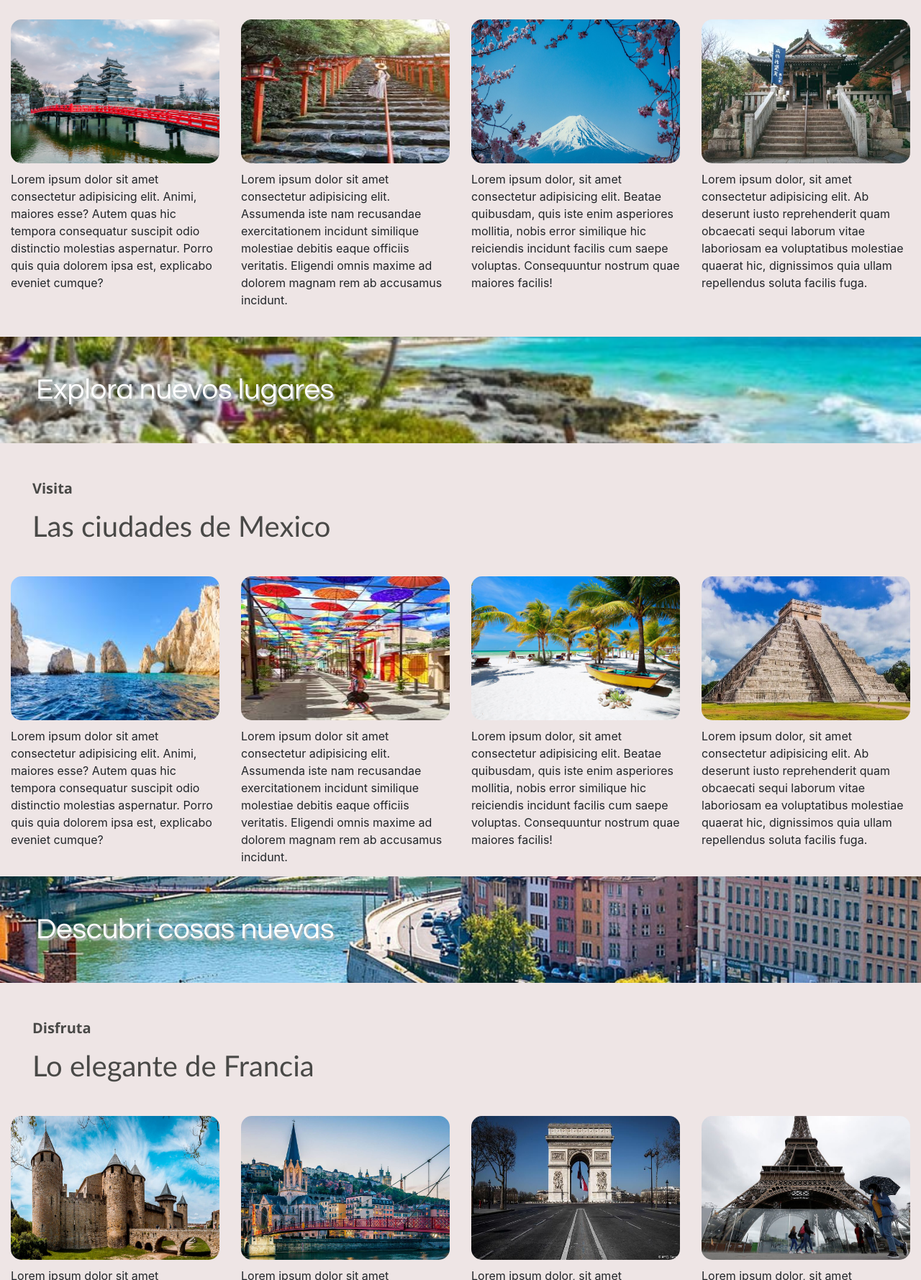
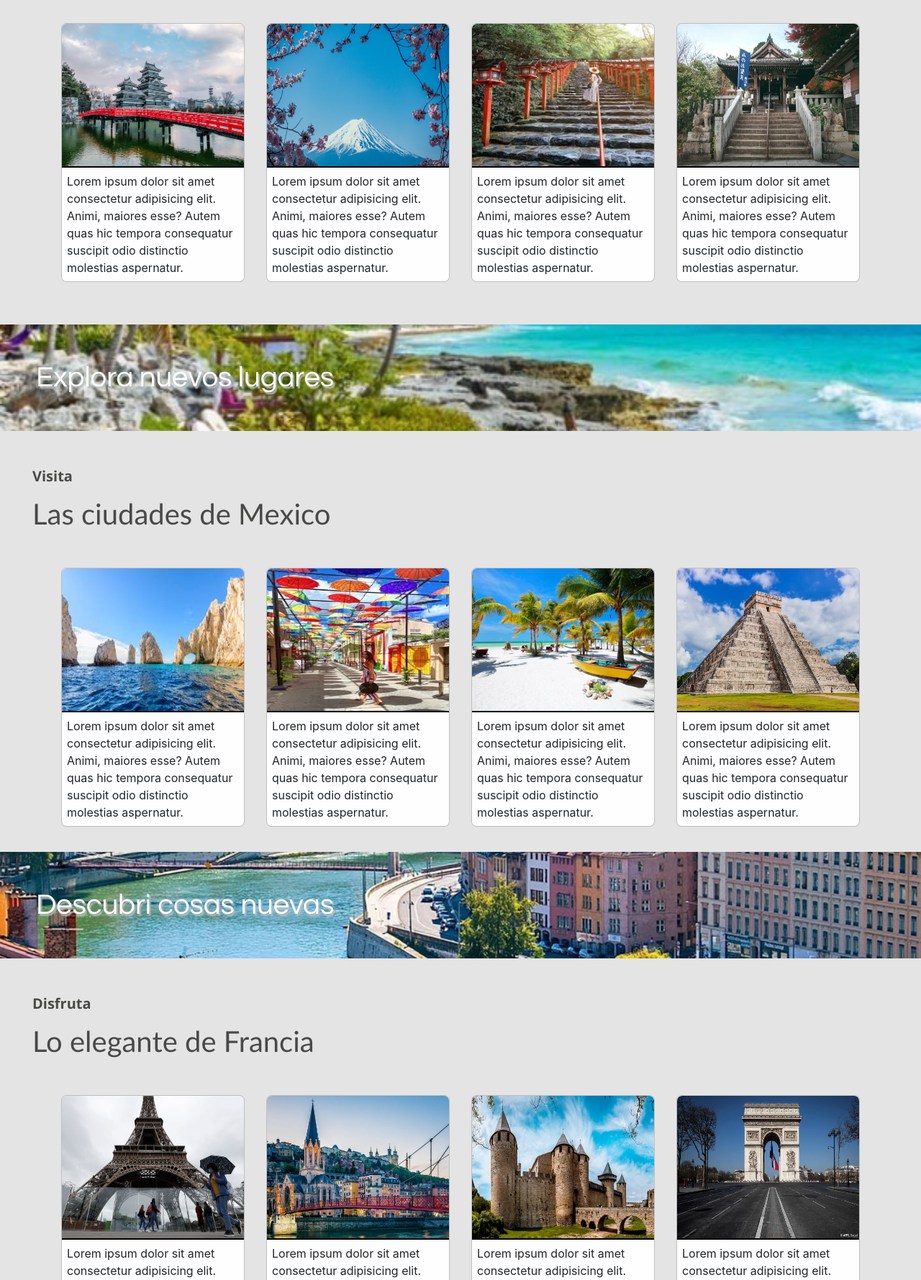
Before and after one commit to jorgeeliasduranalanoca/mi_proyecto, a website: page index.html in a window 1280 px wide. Shown: the part 701-2480 px from the top of the page at 72% size. Drawn offline with nearby package versions, Linux system fonts and the light colour scheme.

Commit message:
modificaciones

```diff
--- a/css/style.css
+++ b/css/style.css
@@ -3,7 +3,7 @@
   padding: 0px; }
 
 .fondo {
-  background-color: rgba(235, 224, 224, 0.815); }
+  background-color: #e4e4e4; }
 
 /*--------------------navegador baner e incio de pagina ----------------------*/
 .inicio {
@@ -46,16 +46,45 @@
 /*----------------------- fin de navegador baner e incio de pagina --------------- */
 /*------------------------- footer de todas los HTML-------------------------*/
 footer {
-  text-align: center;
   color: #ffffff;
   font-family: Candara, Calibri, Segoe, "Segoe UI", Optima, Arial, sans-serif;
-  font-size: 25px;
+  font-size: 15px;
   margin: 0px;
   padding: 70px 40px 70px 40px;
   background-color: #9dc0ce; }
 
+.titulosfot {
+  font-size: 25px;
+  text-decoration: underline; }
+
+.datosfot {
+  font-size: 17px;
+  margin: 10px 0px 10px 5px;
+  font-family: none;
+  list-style-type: none;
+  color: #e0e0e0;
+  transition: 0.3s;
+  cursor: pointer; }
+
+.datosfot:hover {
+  color: white; }
+
+.imgfot {
+  height: 20px;
+  width: 20px;
+  background-color: #9dc0ce; }
+
+.margendefot {
+  margin: 20px auto 20px auto; }
+
 .numeros {
   font-family: none; }
+
+.final {
+  text-align: center;
+  font-size: 30px;
+  margin: 70px 50px 50px 50px;
+  padding: 30px auto 30px auto; }
 
 /* -------------------------fin de footer de todas los HTML------------------------- */
 /*--------------------------------- estilo de index-------------------------------- */
@@ -85,26 +114,27 @@ h3 {
   font-size: 25px;
   color: #272727; }
 
-.bordesyhover {
-  margin: 0px;
-  padding: 0px; }
-
 .imgDeViajes {
-  margin: 15px 0px 10px 0px;
   width: 100%;
   height: 200px;
-  border-radius: 15px;
+  border-radius: 7px 7px 0px 0px;
+  border-bottom: solid 2px black; }
+
+.DeViajes {
   transition: 0.7s;
   transform: translateZ(0px);
-  cursor: pointer; }
+  border-radius: 7px;
+  border: solid 0.3px #bebebe;
+  margin: 20px auto 20px auto; }
 
-.imgDeViajes:hover {
-  box-shadow: 1px 1px 1px 5px #9dc0cedc;
+.DeViajes:hover {
+  box-shadow: 1px 1px 1px 5px #939494dc;
   transform: translateZ(0px); }
 
 .preciosdestino {
-  margin: 15px;
-  padding: 10px; }
+  padding: 7px;
+  background-color: rgba(255, 255, 255, 0.938);
+  border-radius: 0px 0px 7px 7px; }
 
 .presentacionaViajes {
   font-size: 20px;
--- a/index.html
+++ b/index.html
@@ -9,14 +9,15 @@
     <link rel="preconnect" href="https://fonts.gstatic.com">
     <link href="https://fonts.googleapis.com/css2?family=Bangers&display=swap" rel="stylesheet">
     <script href="js/bootstrap.min.js"></script>
-    <title>| NIP | La mejor manera de viajar | </title>
+    <link rel="shortcut icon" href="images/images index/icon_df0da688b2801e9aa59852c1931895b9.ico">
+    <title> | NIP | La mejor manera de viajar | </title>
     <meta name="description" content="Nuesto objetivo es que tengas la mejor experiencia posible atravez del mundo">
     <meta name="keywords" content="NIP, descubri, viaja, vacasiones, japon, mexico, francia, fin de semana">
 
 </head>
 
 <body class="fondo">
-  <header><div class="inicio">NIP.</div><img class="ayuda" src="images/images index/NIPLOGO.png" >
+  <header><div class="inicio">NIP.</div><img class="ayuda" src="images/images index/NIPLOGO.png">
   </header>
      <div class="baner animate__animated animate__pulse">Descubri un mundo nuevo con nosotros</div>
 
@@ -80,24 +81,43 @@
                            </div>
 
 
-                     <div class="container-fluid">
+                     <div class="container">
 
                        <div class= "row">
 
-                             <div class="bordesyhover col-lg-3 col-md-6 col-sm-12">
-                               <div><img class="imgDeViajes" src="images/images index/japon/castilloOsaka.jpg"></div class="preciosdestino"> Lorem ipsum dolor sit amet consectetur adipisicing elit. Animi, maiores esse? Autem quas hic tempora consequatur suscipit odio distinctio molestias aspernatur. Porro quis quia dolorem ipsa est, explicabo eveniet cumque?
+                        <div class=" col-lg-3 col-md-6 col-sm-12">
+                          <div class="  DeViajes ">
+
+
+                    <img class="imgDeViajes" src="images/images index/japon/castilloOsaka.jpg" >
+                    <div class="preciosdestino">Lorem ipsum dolor sit amet consectetur adipisicing elit. Animi, maiores esse? Autem quas hic tempora consequatur suscipit odio distinctio molestias aspernatur. </div>
+
+
+                              </div>
                       </div>
 
-                               <div class="bordesyhover col-lg-3 col-md-6 col-sm-12"><div><img class="imgDeViajes" src="images/images index/japon/monteKuramaOsaka.jpg" ></div class="preciosdestino">
-                                 Lorem ipsum dolor sit amet consectetur adipisicing elit. Assumenda iste nam recusandae exercitationem incidunt similique molestiae debitis eaque officiis veritatis. Eligendi omnis maxime ad dolorem magnam rem ab accusamus incidunt.
+
+
+            <div class="col-lg-3 col-md-6 col-sm-12">
+                        <div class="  DeViajes ">
+                  <img class="imgDeViajes" src="images/images index/japon/Monte-Fuji osaka.jpg" >
+                  <div class="preciosdestino">Lorem ipsum dolor sit amet consectetur adipisicing elit. Animi, maiores esse? Autem quas hic tempora consequatur suscipit odio distinctio molestias aspernatur. </div>
+                            </div>
           </div>
 
-                               <div class="bordesyhover col-lg-3 col-md-6 col-sm-12"><div><img class="imgDeViajes" src="images/images index/japon/Monte-Fuji osaka.jpg"></div class="preciosdestino">
-                                 Lorem ipsum dolor, sit amet consectetur adipisicing elit. Beatae quibusdam, quis iste enim asperiores mollitia, nobis error similique hic reiciendis incidunt facilis cum saepe voluptas. Consequuntur nostrum quae maiores facilis!
+            <div class="col-lg-3 col-md-6 col-sm-12">
+              <div class="  DeViajes ">
+              <img class="imgDeViajes" src="images/images index/japon/monteKuramaOsaka.jpg" >
+              <div class="preciosdestino">Lorem ipsum dolor sit amet consectetur adipisicing elit. Animi, maiores esse? Autem quas hic tempora consequatur suscipit odio distinctio molestias aspernatur. </div>
+                  </div>
           </div>
 
-                               <div class="bordesyhover col-lg-3 col-md-6 col-sm-12"><div><img class="imgDeViajes" src="images/images index/japon/templo osaka.jpg" ></div class="preciosdestino">
-                                 Lorem ipsum dolor, sit amet consectetur adipisicing elit. Ab deserunt iusto reprehenderit quam obcaecati sequi laborum vitae laboriosam ea voluptatibus molestiae quaerat hic, dignissimos quia ullam repellendus soluta facilis fuga.
+          <div class="col-lg-3 col-md-6 col-sm-12">
+
+            <div class="  DeViajes ">
+            <img class="imgDeViajes" src="images/images index/japon/templo osaka.jpg" >
+            <div class="preciosdestino">Lorem ipsum dolor sit amet consectetur adipisicing elit. Animi, maiores esse? Autem quas hic tempora consequatur suscipit odio distinctio molestias aspernatur. </div>
+                </div>
             </div>
                        </div>
                    </div>
@@ -115,27 +135,48 @@
                          </div>
 
 
-                         <div class="container-fluid">
+                         <div class="container">
 
                                <div class="row">
 
-                                     <div class="bordesyhover col-lg-3 col-md-6 col-sm-12">
-                                    <div>   <img class="imgDeViajes"  src="images/images index/mexico/mexicoCabosSanLucas.jpg" ></div>
-                         Lorem ipsum dolor sit amet consectetur adipisicing elit. Animi, maiores esse? Autem quas hic tempora consequatur suscipit odio distinctio molestias aspernatur. Porro quis quia dolorem ipsa est, explicabo eveniet cumque?
+                                <div class=" col-lg-3 col-md-6 col-sm-12">
+                                  <div class="  DeViajes ">
+
+
+                            <img class="imgDeViajes" src="images/images index/mexico/mexicoCabosSanLucas.jpg" >
+                            <div class="preciosdestino">Lorem ipsum dolor sit amet consectetur adipisicing elit. Animi, maiores esse? Autem quas hic tempora consequatur suscipit odio distinctio molestias aspernatur. </div>
+
+
+                                      </div>
                               </div>
 
-                                       <div class="bordesyhover col-lg-3 col-md-6 col-sm-12"><div><img class="imgDeViajes" src="images/images index/mexico/mexicoCalleSombrillas.jpg" ></div>
-                                         Lorem ipsum dolor sit amet consectetur adipisicing elit. Assumenda iste nam recusandae exercitationem incidunt similique molestiae debitis eaque officiis veritatis. Eligendi omnis maxime ad dolorem magnam rem ab accusamus incidunt.
+
+
+                    <div class="col-lg-3 col-md-6 col-sm-12">
+                                <div class="  DeViajes ">
+                          <img class="imgDeViajes" src="images/images index/mexico/mexicoCalleSombrillas.jpg" >
+                          <div class="preciosdestino">Lorem ipsum dolor sit amet consectetur adipisicing elit. Animi, maiores esse? Autem quas hic tempora consequatur suscipit odio distinctio molestias aspernatur. </div>
+                                    </div>
                   </div>
 
-                                       <div class="bordesyhover col-lg-3 col-md-6 col-sm-12"> <div><img class="imgDeViajes" src="images/images index/mexico/mexicoElCaribe.jpg" ></div>
-                                         Lorem ipsum dolor, sit amet consectetur adipisicing elit. Beatae quibusdam, quis iste enim asperiores mollitia, nobis error similique hic reiciendis incidunt facilis cum saepe voluptas. Consequuntur nostrum quae maiores facilis!
+                    <div class="col-lg-3 col-md-6 col-sm-12">
+                      <div class="  DeViajes ">
+                      <img class="imgDeViajes" src="images/images index/mexico/mexicoElCaribe.jpg" >
+                      <div class="preciosdestino">Lorem ipsum dolor sit amet consectetur adipisicing elit. Animi, maiores esse? Autem quas hic tempora consequatur suscipit odio distinctio molestias aspernatur. </div>
+                          </div>
                   </div>
 
-                                       <div class="bordesyhover col-lg-3 col-md-6 col-sm-12"><div><img class="imgDeViajes" src="images/images index/mexico/mexicoYuatan.jpg"></div>
-                                         Lorem ipsum dolor, sit amet consectetur adipisicing elit. Ab deserunt iusto reprehenderit quam obcaecati sequi laborum vitae laboriosam ea voluptatibus molestiae quaerat hic, dignissimos quia ullam repellendus soluta facilis fuga.
+                  <div class="col-lg-3 col-md-6 col-sm-12">
+
+                    <div class="  DeViajes ">
+                    <img class="imgDeViajes" src="images/images index/mexico/mexicoYuatan.jpg" >
+                    <div class="preciosdestino">Lorem ipsum dolor sit amet consectetur adipisicing elit. Animi, maiores esse? Autem quas hic tempora consequatur suscipit odio distinctio molestias aspernatur. </div>
                         </div>
                     </div>
+                               </div>
+
+
+
                               </div>
 
 
@@ -153,26 +194,45 @@
 
 
 
-                     <div class="container-fluid">
+                     <div class="container">
 
                        <div class="row">
+                               <div class=" col-lg-3 col-md-6 col-sm-12">
+                                    <div class="  DeViajes ">
 
-                             <div class="bordesyhover col-lg-3 col-md-6 col-sm-12">
-                            <div>   <img class="imgDeViajes" src="images/images index/francia/castillomediebalFrancia.jpg" ></div>
-                 Lorem ipsum dolor sit amet consectetur adipisicing elit. Animi, maiores esse? Autem quas hic tempora consequatur suscipit odio distinctio molestias aspernatur.
+
+                              <img class="imgDeViajes" src="images/images index/francia/torreinfelfrancia.jpg" >
+                              <div class="preciosdestino">Lorem ipsum dolor sit amet consectetur adipisicing elit. Animi, maiores esse? Autem quas hic tempora consequatur suscipit odio distinctio molestias aspernatur. </div>
+
+
+                                        </div>
                                 </div>
 
-                               <div class="bordesyhover col-lg-3 col-md-6 col-sm-12"><div><img class="imgDeViajes" src="images/images index/francia/ciudadLyon.jpg"></div>
-                                 Lorem ipsum dolor sit amet consectetur adipisicing elit. Assumenda iste nam recusandae exercitationem incidunt similique molestiae debitis eaque officiis veritatis.
+
+
+                      <div class="col-lg-3 col-md-6 col-sm-12">
+                                  <div class="  DeViajes ">
+                            <img class="imgDeViajes" src="images/images index/francia/ciudadLyon.jpg" >
+                            <div class="preciosdestino">Lorem ipsum dolor sit amet consectetur adipisicing elit. Animi, maiores esse? Autem quas hic tempora consequatur suscipit odio distinctio molestias aspernatur. </div>
+                                      </div>
                     </div>
 
-                               <div class="bordesyhover col-lg-3 col-md-6 col-sm-12"><div><img class="imgDeViajes" src="images/images index/francia/fanciaArco.jpg" ></div>
-                                 Lorem ipsum dolor, sit amet consectetur adipisicing elit. Beatae quibusdam, quis iste enim asperiores mollitia, nobis error similique hic reiciendis incidunt facilis cum saepe voluptas. Consequuntur nostrum quae maiores facilis!
+                      <div class="col-lg-3 col-md-6 col-sm-12">
+                        <div class="  DeViajes ">
+                        <img class="imgDeViajes" src="images/images index/francia/castillomediebalFrancia.jpg" >
+                        <div class="preciosdestino">Lorem ipsum dolor sit amet consectetur adipisicing elit. Animi, maiores esse? Autem quas hic tempora consequatur suscipit odio distinctio molestias aspernatur. </div>
+                            </div>
                     </div>
 
-                               <div class="bordesyhover col-lg-3 col-md-6 col-sm-12"><div><img class="imgDeViajes" src="images/images index/francia/torreinfelfrancia.jpg" ></div>
-                                 Lorem ipsum dolor, sit amet consectetur adipisicing elit. Ab deserunt iusto reprehenderit quam obcaecati sequi laborum vitae laboriosam ea voluptatibus molestiae quaerat hic, dignissimos quia ullam repellendus soluta facilis fuga.
+                    <div class="col-lg-3 col-md-6 col-sm-12">
+
+                      <div class="  DeViajes ">
+                      <img class="imgDeViajes" src="images/images index/francia/fanciaArco.jpg" >
+                      <div class="preciosdestino">Lorem ipsum dolor sit amet consectetur adipisicing elit. Animi, maiores esse? Autem quas hic tempora consequatur suscipit odio distinctio molestias aspernatur. </div>
                           </div>
+                      </div>
+
+
                 </div>
               </div>
 
@@ -241,13 +301,46 @@
 </div>
 
 
-</table>
-
-<br><br><br>
-<hr>
 
 
-<div class="resgistarse">
+
+
+
+
+<footer >
+
+    <div class="conteiner-fluid">
+          <div class="row">
+
+              <div class="margendefot col-lg-3 col-md-6 col-sm-12">
+              <span class="titulosfot"><strong> Información</strong></span>
+
+                <lo>
+                    <li class="datosfot"><img class="imgfot" src="images/iconos/img_97207.png" alt="telefono"> 0800-NIP-2222</li>
+                    <li class="datosfot"><img class="imgfot" src="images/iconos/icono fax.png" alt="fax"> 902955354</li>
+                    <li class="datosfot"><img class="imgfot" src="images/iconos/iconowhatsapp.png" alt="whatsapp"> +011 5464438769 </li>
+                    <li class="datosfot"><img class="imgfot" src="images/iconos/icono email.png" alt="Email"> Nipfly@gmail.com</li>
+
+                </lo>
+              </div>
+
+
+
+              <div class="margendefot col-lg-3 col-md-6 col-sm-12">
+                <span class="titulosfot"><strong> Novedades</strong></span>
+              <lo>
+                    <li class="datosfot"><img class="imgfot" src="images/iconos/icono instagram.png" alt="instagram"> NIPOFICIAL</li>
+                    <li class="datosfot"><img class="imgfot" src="images/iconos/iconofeacbook3.png" alt="facebook"> NIPOficial</li>
+                    <li class="datosfot"><img class="imgfot" src="images/iconos/icono youtube.png" alt="youtube"> NIPExperiecias</li>
+                    <li class="datosfot"><img class="imgfot" src="images/iconos/icono tweeter.png" alt="twetter"> @NIPOficial</li>
+
+
+              </lo>
+
+            </div>
+
+              <div class=" margendefot col">
+
                 <form>
                   <h3>Registrate para disfrutar todos nuestros beneficion</h3>
                   <div class="form-row">
@@ -273,10 +366,18 @@
                   <button type="submit" class="btn btn-primary">Iniciar</button>
                 </form>
               </div>
+              </div>
 
-<footer >
-contactanos para mas informacion <span class="numeros"> 0800-NIPONFLY-222  +011 5464438769</span> <br>siguenos en nuestras redes sociales y compartenos con tus amigos
 
+
+
+
+          </div>
+
+
+
+
+<div class="final"> @NIPFLY. <span class="numeros"> 2020</span></div>
 </footer>
 
 
```
Also changed, not shown: pages/AboutUs.html (+1 -0 lines), pages/clientes.html (+1 -0 lines). Lines whose indentation alone changed are shown as unchanged.
